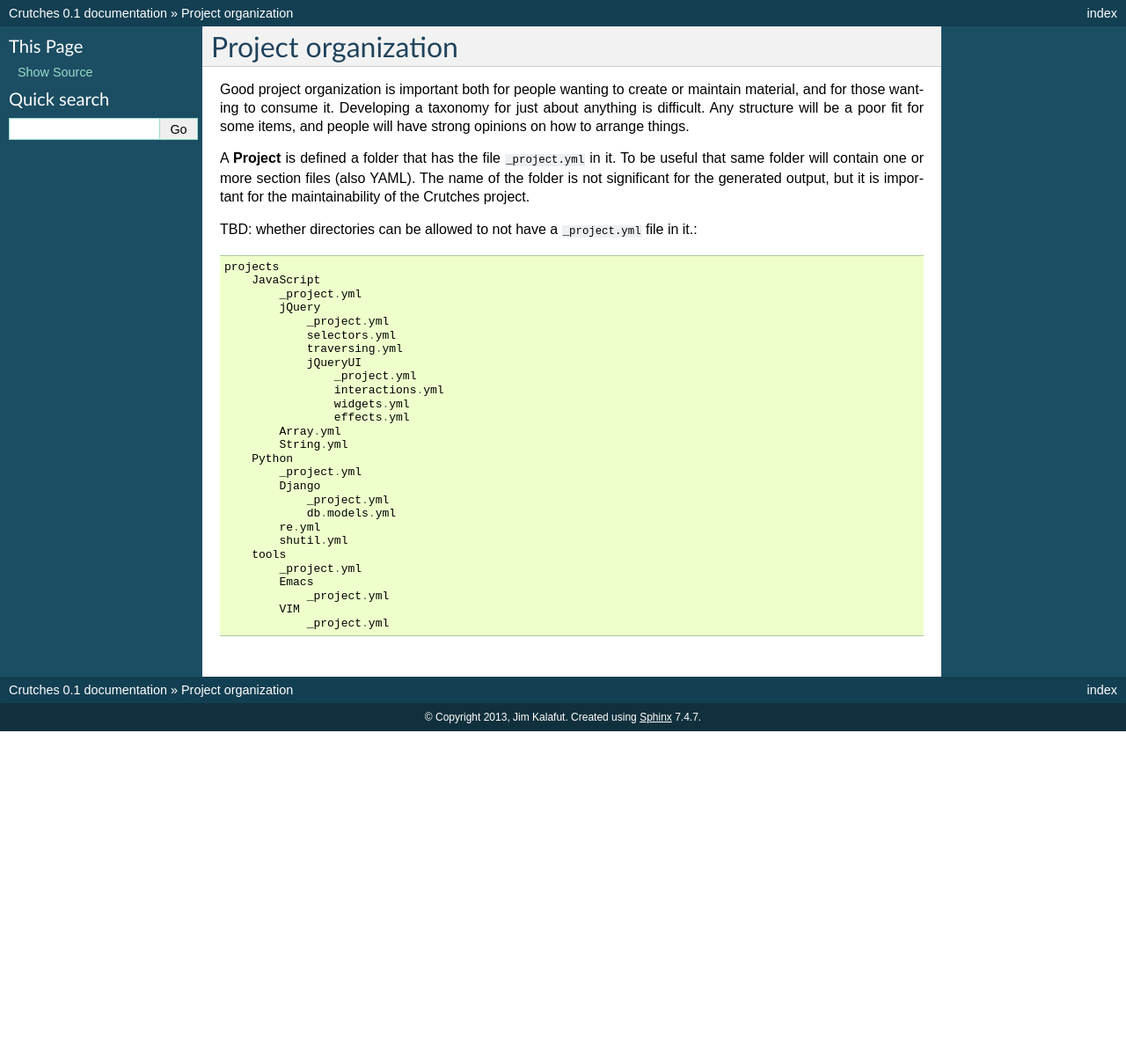
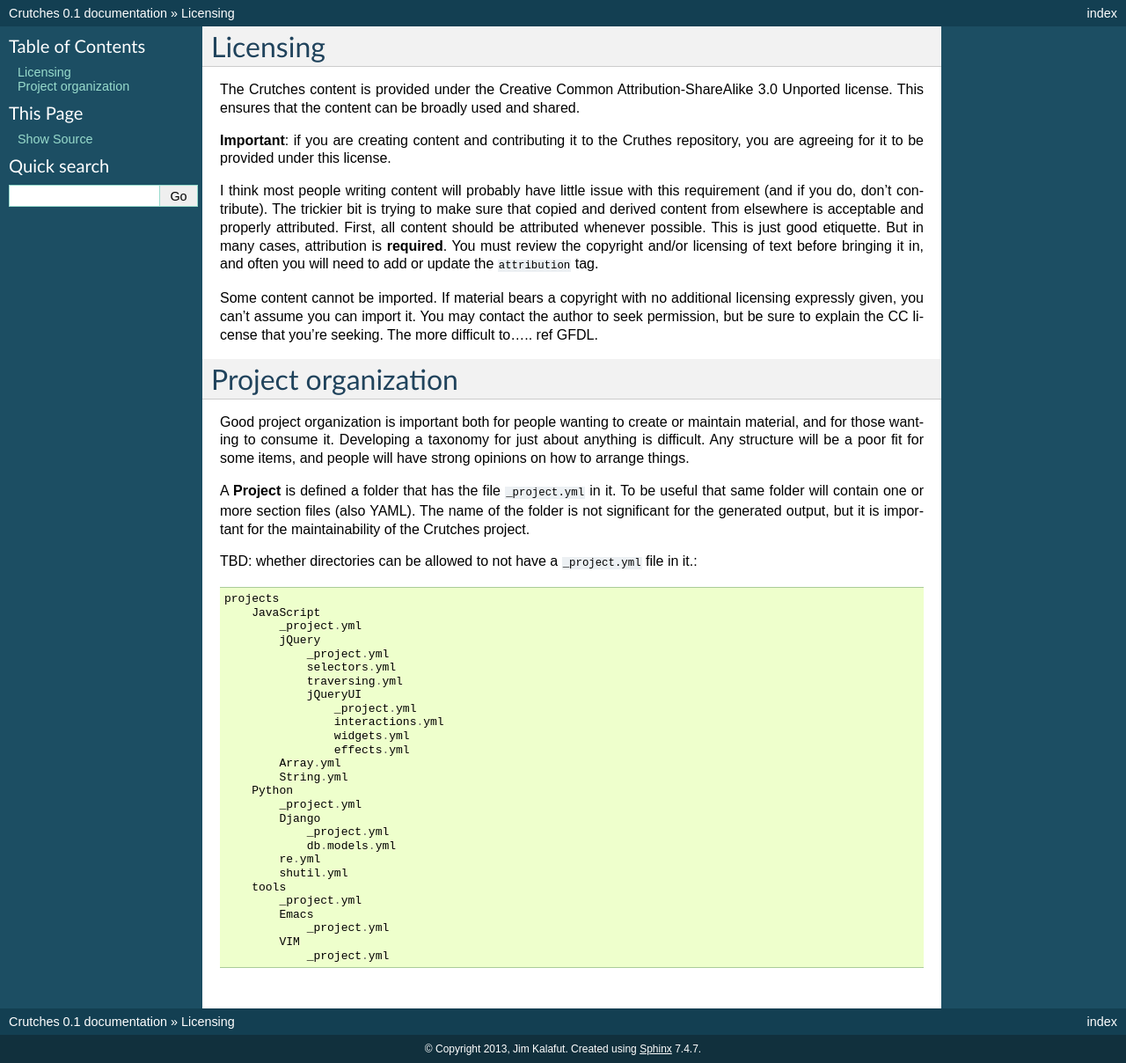
Before and after one commit to kalafut/crutches, a Sphinx documentation site: the page built from docs/contributing.rst, in a window 1280 px wide. Shown: the whole page at 88% size. Built offline with Sphinx 7.4.7, drawn with Linux system fonts in a browser that asks for light colours; before the commit the page ends 900 px from its top, so only the background shows below that.

Commit message:
Updated docs

```diff
--- a/docs/contributing.rst
+++ b/docs/contributing.rst
@@ -1,4 +1,28 @@
 .. _contributing:
+
+Licensing
+#########
+The Crutches content is provided under the Creative Common Attribution-ShareAlike 3.0
+Unported license. This ensures that the content can be broadly used and shared.
+
+**Important**: if you are creating content and contributing it to the Cruthes repository,
+you are agreeing for it to be provided under this license.
+
+I think most people writing content will probably have little issue with this requirement
+(and if you do, don't contribute). The trickier bit is trying to make sure that copied
+and derived content from elsewhere is acceptable and properly attributed. First, all
+content should be attributed whenever possible. This is just good etiquette. But in many
+cases, attribution is **required**. You must review the copyright and/or licensing of
+text before bringing it in, and often you will need to add or update the ``attribution``
+tag.
+
+Some content cannot be imported. If material bears a copyright with no additional licensing
+expressly given, you can't assume you can import it. You may contact the author to seek
+permission, but be sure to explain the CC license that you're seeking. The more difficult
+to.....  ref GFDL.
+
+
+
 
 Project organization
 ####################
```
Also changed, not shown: docs/CONTRIBUTING.md (deleted, +0 -43 lines).
